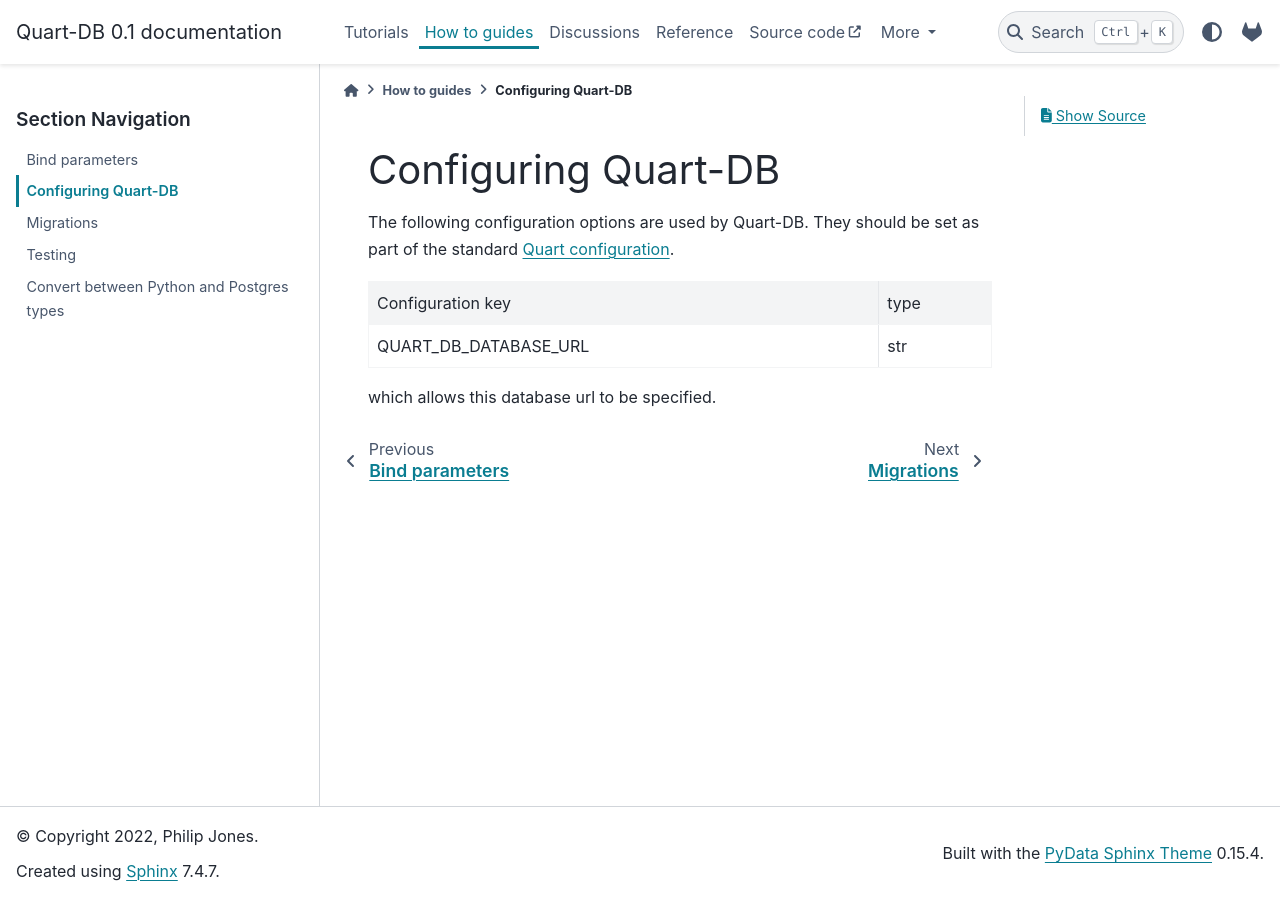
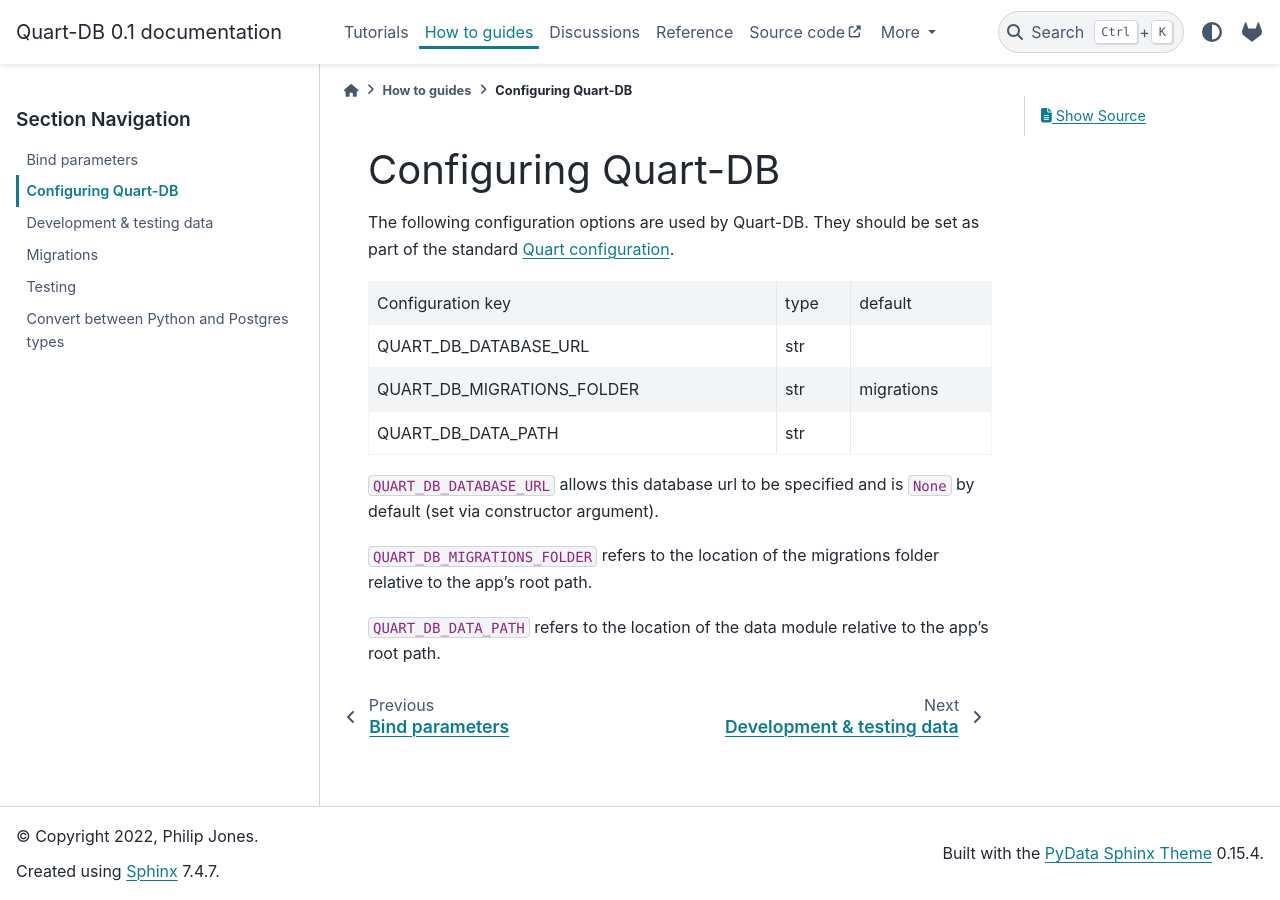
Before and after one commit to pgjones/quart-db, a Sphinx documentation site: the page built from docs/how_to_guides/configuration.rst, in a window 1280 px wide. Built offline with Sphinx 7.4.7 and the PyData theme 0.15.4, drawn with Linux system fonts in a browser that asks for light colours; pages that are not in the unit, such as notebooks, are missing from menus.

Commit message:
Add additional documentation on loading data and configuration
This should make it easier for users to understand how to use
Quart-DB.

```diff
--- a/docs/how_to_guides/configuration.rst
+++ b/docs/how_to_guides/configuration.rst
@@ -5,10 +5,19 @@
 be set as part of the standard `Quart configuration
 <https://pgjones.gitlab.io/quart/how_to_guides/configuration.html>`_.
 
-======================= ====
-Configuration key       type
------------------------ ----
-QUART_DB_DATABASE_URL   str
-======================= ====
+========================== ==== ==========
+Configuration key          type default
+-------------------------- ---- ----------
+QUART_DB_DATABASE_URL      str
+QUART_DB_MIGRATIONS_FOLDER str  migrations
+QUART_DB_DATA_PATH         str
+========================== ==== ==========
 
-which allows this database url to be specified.
+``QUART_DB_DATABASE_URL`` allows this database url to be specified and
+is ``None`` by default (set via constructor argument).
+
+``QUART_DB_MIGRATIONS_FOLDER`` refers to the location of the
+migrations folder relative to the app's root path.
+
+``QUART_DB_DATA_PATH`` refers to the location of the data module
+relative to the app's root path.
--- a/docs/how_to_guides/index.rst
+++ b/docs/how_to_guides/index.rst
@@ -7,6 +7,7 @@
 
    bind_parameters.rst
    configuration.rst
+   development_data.rst
    migrations.rst
    testing.rst
    type_conversion.rst
```
Also changed, not shown: docs/how_to_guides/development_data.rst (added, +17 -0 lines).
